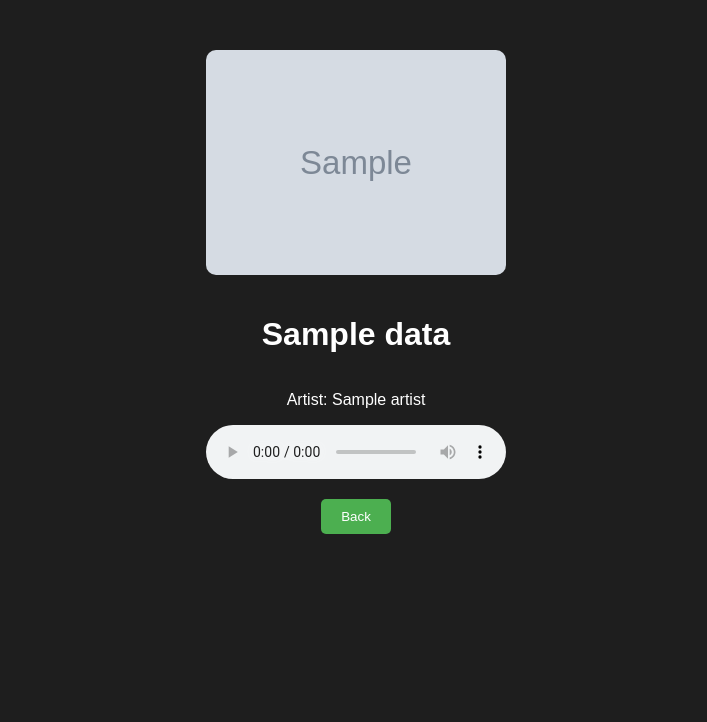
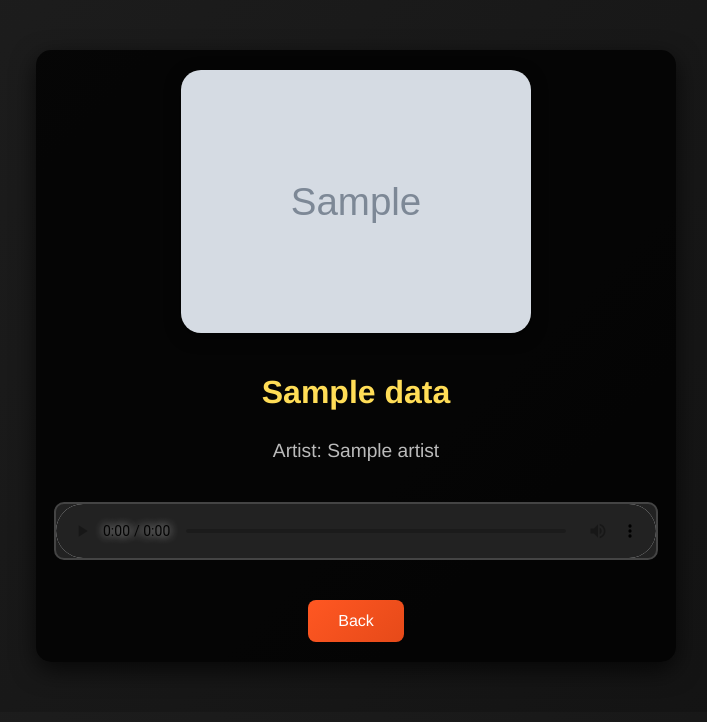
Before and after one commit to AuntL1ke/MusicPlayer, a Django app: page /track/1/ in a window 1280 px wide. Shown: the top 722 px of the page, without its empty margins (284-991 px from the left). Run offline with Django 5.2, Linux system fonts and the light colour scheme; tables that the repository leaves empty hold one stand-in row (values such as "Sample post"); grey boxes marked "Sample" are stand-in pictures; a database or web service that is not in the repository returns one stand-in record (values such as "Sample title"); data that the repository does not hold is empty.

Commit message:
Changed design

```diff
--- a/main/templates/track_detail.html
+++ b/main/templates/track_detail.html
@@ -6,9 +6,9 @@
     <title>{{ track.title }}</title>
     <style>
         body {
-            font-family: Arial, sans-serif;
-            background-color: #1e1e1e;
-            color: white;
+            font-family: 'Helvetica Neue', Arial, sans-serif;
+            background: linear-gradient(135deg, #1e1e1e, #121212);
+            color: #fff;
             margin: 0;
             padding: 0;
         }
@@ -17,24 +17,67 @@
             flex-direction: column;
             align-items: center;
             margin-top: 50px;
+            text-align: center;
+            padding: 20px;
+            border-radius: 15px;
+            background: rgba(0, 0, 0, 0.8);
+            box-shadow: 0 8px 25px rgba(0, 0, 0, 0.7);
+            width: 90%;
+            max-width: 600px;
+            margin: 50px auto;
         }
         .player-container img {
-            width: 300px;
+            width: 80%;
+            max-width: 350px;
+            border-radius: 20px;
+            margin-bottom: 20px;
+            box-shadow: 0 4px 15px rgba(0, 0, 0, 0.5);
+        }
+        .player-container h1 {
+            font-size: 2rem;
+            margin-bottom: 10px;
+            color: #ffdd57;
+        }
+        .player-container p {
+            font-size: 1.2rem;
+            margin-bottom: 20px;
+            color: #bbb;
+        }
+        audio {
+            width: 100%;
+            margin: 20px 0;
             border-radius: 10px;
-            margin-bottom: 20px;
+            background: #222;
+            border: 2px solid #444;
+            outline: none;
         }
-        .controls {
-            display: flex;
-            gap: 20px;
+        audio::-webkit-media-controls-panel {
+            background-color: #222;
+            border-radius: 10px;
+        }
+        audio::-webkit-media-controls-play-button,
+        audio::-webkit-media-controls-timeline {
+            color: #ffdd57;
+        }
+        .button {
+            display: inline-block;
+            padding: 12px 30px;
+            font-size: 1rem;
+            color: white;
+            text-decoration: none;
+            background: linear-gradient(135deg, #4CAF50, #388E3C);
+            border: none;
+            border-radius: 8px;
+            cursor: pointer;
+            transition: transform 0.3s ease, box-shadow 0.3s ease;
+        }
+        .button:hover {
+            transform: translateY(-3px);
+            box-shadow: 0 6px 20px rgba(72, 239, 128, 0.6);
+        }
+        .button.back {
             margin-top: 20px;
-        }
-        .controls button {
-            padding: 10px 20px;
-            background-color: #4CAF50;
-            color: white;
-            border: none;
-            border-radius: 5px;
-            cursor: pointer;
+            background: linear-gradient(135deg, #FF5722, #E64A19);
         }
     </style>
 </head>
@@ -47,39 +90,7 @@
             <source src="{{ track.preview }}" type="audio/mpeg">
             Your browser does not support the audio element.
         </audio>
-
-        {% comment %} <div class="controls">
-            <button id="prev-button">Previous</button>
-            <button id="next-button">Next</button>
-        </div> {% endcomment %}
-        <button onclick="window.location.href='{% url 'index' %}'"
-                style="margin-top: 20px; padding: 10px 20px; background: #4CAF50; color: white; border: none; border-radius: 5px; cursor: pointer;">
-            Back
-        </button>
-        {% comment %} <button onclick="window.location.href='{% url 'add_to_collection' track.id %}'"
-            style="margin-top: 20px; padding: 10px 20px; background: #007BFF; color: white; border: none; border-radius: 5px; cursor: pointer;">
-            Add to Collection
-        </button> {% endcomment %}
+        <a href="{% url 'index' %}" class="button back">Back</a>
     </div>
-     {% comment %} <script>
-        const audioPlayer = document.getElementById('audio-player');
-        const tracks = {{ tracks|safe }};
-       // let currentIndex = tracks.findIndex(t => t.id === {{ track.id }});
-
-        {% comment %} document.getElementById('prev-button').addEventListener('click', () => {
-            currentIndex = (currentIndex - 1 + tracks.length) % tracks.length;
-            window.location.href = `/track/${tracks[currentIndex].id}/`;
-        }); {% endcomment %}
-
-        {% comment %} document.getElementById('next-button').addEventListener('click', () => {
-            currentIndex = (currentIndex + 1) % tracks.length;
-            window.location.href = `/track/${tracks[currentIndex].id}/`;
-        }); {% endcomment %}
-
-        {% comment %} audioPlayer.addEventListener('ended', () => {
-            currentIndex = (currentIndex + 1) % tracks.length;
-            window.location.href = `/track/${tracks[currentIndex].id}/`;
-        }); {% endcomment %}
-      {% comment %} </script>  {% endcomment %}
 </body>
 </html>
--- a/main/views.py
+++ b/main/views.py
@@ -5,23 +5,15 @@ from django.core.paginator import Paginator
 import random
 
 def search_tracks(query):
-    # Якщо запит порожній, шукаємо популярні треки
-    if not query:
-        url = "https://api.deezer.com/chart"  # Повертає популярні треки
-    else:
-        url = f"https://api.deezer.com/search?q={query}"
-
+    """
+    Функція для пошуку треків. Якщо запит порожній, повертаємо популярні треки.
+    """
+    url = f"https://api.deezer.com/chart" if not query else f"https://api.deezer.com/search?q={query}"
     response = requests.get(url)
     if response.status_code == 200:
         data = response.json()
         tracks = []
-
-        # Якщо порожній запит, працюємо з "tracks" із chart
-        if not query and 'tracks' in data:
-            items = data['tracks']['data']
-        else:
-            items = data.get('data', [])
-
+        items = data['tracks']['data'] if not query and 'tracks' in data else data.get('data', [])
         for item in items:
             tracks.append({
                 'id': item['id'],
@@ -33,27 +25,17 @@ def search_tracks(query):
         return tracks
     return []
 
-import requests
-from django.http import JsonResponse
-
 def fetch_all_tracks(query):
     """
-    Функція для отримання всіх треків з API Deezer за допомогою пагінації.
+    Функція для отримання треків з API Deezer (обмежена кількістю для пагінації).
     """
     base_url = f"https://api.deezer.com/search?q={query}"
+    response = requests.get(base_url)
     tracks = []
-    index = 0  # Початкова позиція для пагінації
-    limit = 25  # Кількість треків на одну сторінку (значення Deezer API за замовчуванням)
 
-    while True:
-        response = requests.get(f"{base_url}&index={index}")
-        if response.status_code != 200:
-            break  # Якщо запит не вдався, зупиняємо
+    if response.status_code == 200:
         data = response.json()
-        if 'data' not in data or not data['data']:
-            break  # Якщо більше немає даних, зупиняємо
-        # Додаємо треки до списку
-        for item in data['data']:
+        for item in data.get('data', []):
             tracks.append({
                 'id': item['id'],
                 'title': item['title'],
@@ -61,43 +43,35 @@ def fetch_all_tracks(query):
                 'cover': item['album']['cover_medium'],
                 'preview': item['preview'],
             })
-        index += limit  # Переходимо до наступної сторінки
-
     return tracks
-
 
 def search_api(request):
     """
     Django API-представлення для пошуку треків.
     """
     query = request.GET.get('query', '')
-    if not query:  # Якщо запит порожній, повертаємо популярні треки
-        tracks = search_tracks('')
-    else:
-        tracks = fetch_all_tracks(query)
+    tracks = fetch_all_tracks(query) if query else search_tracks('')
     return JsonResponse({'results': tracks})
 
-
 def index(request):
-    # if not request.session.get('is_guest'):
-    #     return redirect('login')
-
     query = request.GET.get('query', '')  # Отримуємо запит користувача
-    tracks = search_tracks(query)
-    paginator = Paginator(tracks, 10)  # Розбиваємо на сторінки (10 треків)
-    page_number = request.GET.get('page')
+    tracks = search_tracks(query)  # Завантажуємо всі треки для обраного запиту
+    paginator = Paginator(tracks, 10)  # Розбиваємо на сторінки (10 треків на сторінку)
+    page_number = request.GET.get('page', 1)
     page_obj = paginator.get_page(page_number)
 
-    # Передаємо результати пошуку в шаблон
-    return render(request, 'index.html', {'page_obj': page_obj, 'user_type': 'Guest', 'query': query})
+    return render(request, 'index.html', {
+        'page_obj': page_obj,
+        'user_type': 'Guest',
+        'query': query,
+    })
 
 def track_detail(request, track_id):
     query = request.GET.get('query', '')
-    tracks = fetch_all_tracks(query) if query else search_tracks('')  # Завантажуємо всі треки
+    tracks = search_tracks(query) if query else search_tracks('')  # Завантажуємо всі треки
     track = next((t for t in tracks if str(t['id']) == str(track_id)), None)  # Порівнюємо як рядки
 
     if track:
         return render(request, 'track_detail.html', {'track': track})
 
-    # Якщо трек не знайдено, перенаправляємо на головну
     return redirect('index')
```
Also changed, not shown: main/templates/index.html (+48 -72 lines).
